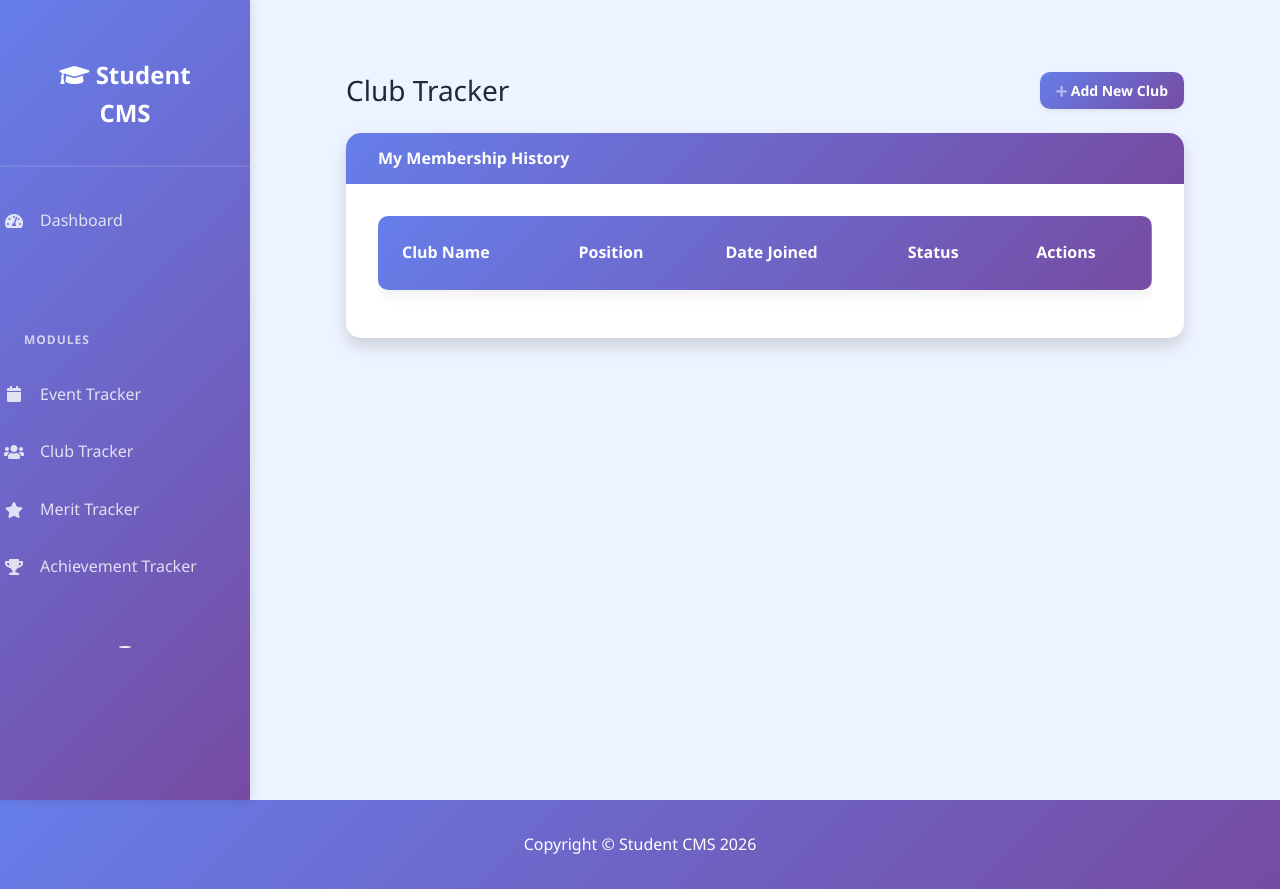
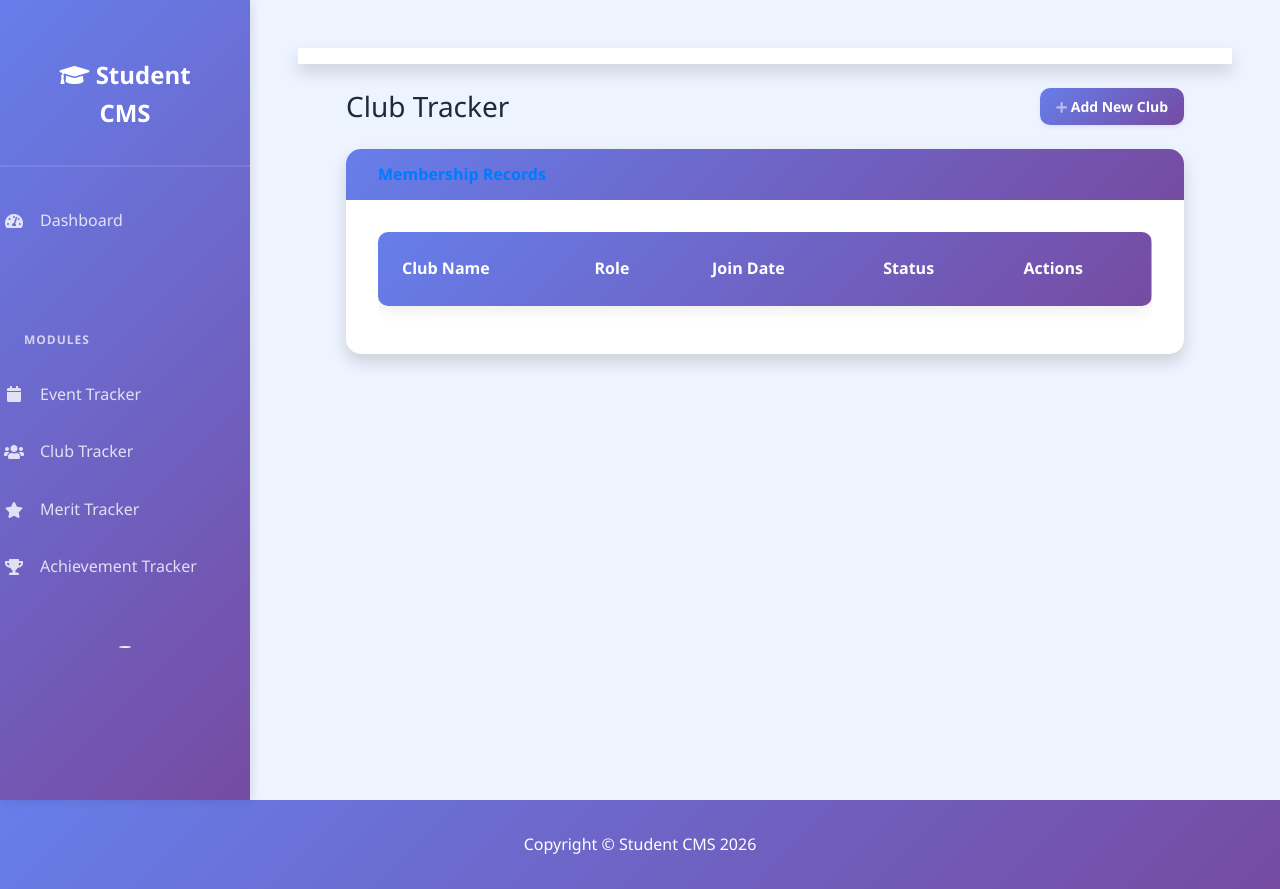
Before and after one commit to User-DefaulT001/Student-Co-curricular-Management-System, a PHP site: page /modules/club/club_tracker.php in a window 1280 px wide. Shown: the top 889 px of the page. Run offline with PHP 8.4, Linux system fonts and the light colour scheme; a user stored in the database is signed in; data comes from the database, SQL or seed files in the repository; lists and menus that the app fills with data are empty; some libraries are stand-ins or nearby versions; some web fonts are replaced.

Commit message:
Update club_tracker.php

```diff
--- a/modules/club/club_tracker.php
+++ b/modules/club/club_tracker.php
@@ -1,8 +1,4 @@
 <?php
-/**
- * Club Tracker Module
- * Strictly matched with Achievement, Merit, and Event Tracker UI
- */
 
 session_start();
 require_once '../../config.php';
@@ -15,7 +11,6 @@ if (!isset($_SESSION['user_id'])) {
 
 $user_id = (int) $_SESSION['user_id'];
 $success = '';
-$error   = '';
 
 // Handle Messages
 if (isset($_SESSION['success_message'])) {
@@ -26,16 +21,13 @@ if (isset($_SESSION['success_message'])) {
 // --- Logic: Handle POST Actions ---
 if ($_SERVER['REQUEST_METHOD'] === 'POST') {
     $action = $_POST['action'] ?? '';
-
     if ($action === 'add') {
-        $name   = mysqli_real_escape_string($conn, $_POST['club_name']);
-        $role   = mysqli_real_escape_string($conn, $_POST['role']);
-        $date   = mysqli_real_escape_string($conn, $_POST['join_date']);
-        $status = $_POST['status'] ?? 'active';
-
-        $sql = "INSERT INTO clubs (user_id, club_name, role, join_date, status) VALUES ('$user_id', '$name', '$role', '$date', '$status')";
-        if (mysqli_query($conn, $sql)) $_SESSION['success_message'] = "Club record added!";
-        header("Location: club_tracker.php"); exit();
+        $name = mysqli_real_escape_string($conn, $_POST['club_name']);
+        $role = mysqli_real_escape_string($conn, $_POST['role']);
+        $date = mysqli_real_escape_string($conn, $_POST['join_date']);
+        $status = $_POST['status'];
+        mysqli_query($conn, "INSERT INTO clubs (user_id, club_name, role, join_date, status) VALUES ('$user_id', '$name', '$role', '$date', '$status')");
+        $success = "Club record added!";
     }
 
     if ($action === 'edit') {
@@ -49,7 +41,6 @@ if ($_SERVER['REQUEST_METHOD'] === 'POST') {
         if (mysqli_query($conn, $sql)) $_SESSION['success_message'] = "Club record updated!";
         header("Location: club_tracker.php"); exit();
     }
-}
 
     // Handle Delete
     if (isset($_GET['delete'])) {
@@ -57,16 +48,18 @@ if (isset($_GET['delete'])) {
         mysqli_query($conn, "DELETE FROM clubs WHERE club_id=$id AND user_id=$user_id");
         header("Location: club_tracker.php"); exit();
     }
-
+}
 include('../../includes/header.php');
+include('../../includes/sidebar.php');
 ?>
-
-<div id="wrapper">
-    <?php include('../../includes/sidebar.php'); ?>
 
 <div id="content-wrapper" class="d-flex flex-column">
     <div id="content">
+
+        <nav class="navbar navbar-expand navbar-light bg-white topbar mb-4 static-top shadow"></nav>
+
         <div class="container-fluid">
+
             <div class="d-sm-flex align-items-center justify-content-between mb-4 mt-4">
                 <h1 class="h3 mb-0 text-gray-800">Club Tracker</h1>
                 <button class="btn btn-primary btn-sm shadow-sm" data-toggle="modal" data-target="#addClubModal">
@@ -75,15 +68,12 @@ include('../../includes/header.php');
             </div>
 
             <?php if($success): ?>
-                    <div class="alert alert-success alert-dismissible fade show">
-                        <?php echo $success; ?>
-                        <button type="button" class="close" data-dismiss="alert">&times;</button>
-                    </div>
+                <div class="alert alert-success"><?php echo $success; ?></div>
             <?php endif; ?>
 
             <div class="card shadow mb-4">
-                    <div class="card-header py-3 bg-primary">
-                        <h6 class="m-0 font-weight-bold text-white">My Membership History</h6>
+                <div class="card-header py-3">
+                    <h6 class="m-0 font-weight-bold text-primary">Membership Records</h6>
                 </div>
                 <div class="card-body">
                     <div class="table-responsive">
@@ -91,8 +81,8 @@ include('../../includes/header.php');
                             <thead>
                                 <tr>
                                     <th>Club Name</th>
-                                        <th>Position</th>
-                                        <th>Date Joined</th>
+                                    <th>Role</th>
+                                    <th>Join Date</th>
                                     <th>Status</th>
                                     <th>Actions</th>
                                 </tr>
@@ -102,28 +92,17 @@ include('../../includes/header.php');
                                 $res = mysqli_query($conn, "SELECT * FROM clubs WHERE user_id = $user_id");
                                 while($row = mysqli_fetch_assoc($res)): ?>
                                     <tr>
-                                            <td><strong><?php echo htmlspecialchars($row['club_name']); ?></strong></td>
+                                        <td><?php echo htmlspecialchars($row['club_name']); ?></td>
                                         <td><?php echo htmlspecialchars($row['role']); ?></td>
                                         <td><?php echo $row['join_date']; ?></td>
                                         <td>
-                                                <span class="badge badge-<?php echo ($row['status'] == 'active') ? 'success' : 'secondary'; ?>">
+                                            <span class="badge badge-<?php echo ($row['status']=='active')?'success':'secondary'; ?>">
                                                 <?php echo ucfirst($row['status']); ?>
                                             </span>
                                         </td>
                                         <td>
-                                                <button class="btn btn-info btn-sm edit-btn"
-                                                        data-id="<?php echo $row['club_id']; ?>"
-                                                        data-name="<?php echo htmlspecialchars($row['club_name']); ?>"
-                                                        data-role="<?php echo htmlspecialchars($row['role']); ?>"
-                                                        data-date="<?php echo $row['join_date']; ?>"
-                                                        data-status="<?php echo $row['status']; ?>"
-                                                        data-toggle="modal" data-target="#editClubModal">
-                                                    <i class="fas fa-edit"></i>
-                                                </button>
-                                                <a href="club_tracker.php?delete=<?php echo $row['club_id']; ?>"
-                                                   class="btn btn-danger btn-sm" onclick="return confirm('Delete this?')">
-                                                    <i class="fas fa-trash"></i>
-                                                </a>
+                                            <button class="btn btn-info btn-sm">Edit</button>
+                                            <a href="?delete=<?php echo $row['club_id']; ?>" class="btn btn-danger btn-sm">Delete</a>
                                         </td>
                                     </tr>
                                 <?php endwhile; ?>
@@ -132,65 +111,11 @@ include('../../includes/header.php');
                     </div>
                 </div>
             </div>
-            </div> </div> <?php include('../../includes/footer.php'); ?>
-    </div> </div> <div class="modal fade" id="addClubModal" tabindex="-1" role="dialog">
-    <div class="modal-dialog" role="document">
-        <div class="modal-content">
-            <form method="POST">
-                <input type="hidden" name="action" value="add">
-                <div class="modal-header bg-primary text-white">
-                    <h5 class="modal-title">Record New Membership</h5>
-                    <button class="close text-white" data-dismiss="modal"><span>&times;</span></button>
-                </div>
-                <div class="modal-body">
-                    <div class="form-group"><label>Club Name</label><input type="text" name="club_name" class="form-control" required></div>
-                    <div class="form-group"><label>Position/Role</label><input type="text" name="role" class="form-control" required></div>
-                    <div class="form-group"><label>Join Date</label><input type="date" name="join_date" class="form-control" required></div>
-                    <div class="form-group"><label>Status</label>
-                        <select name="status" class="form-control">
-                            <option value="active">Active</option>
-                            <option value="inactive">Inactive</option>
-                        </select>
-                    </div>
-                </div>
-                <div class="modal-footer">
-                    <button class="btn btn-secondary" data-dismiss="modal">Cancel</button>
-                    <button type="submit" class="btn btn-primary">Save Changes</button>
-                </div>
-            </form>
-        </div>
-    </div>
-</div>
 
-<div class="modal fade" id="editClubModal" tabindex="-1" role="dialog">
-    <div class="modal-dialog" role="document">
-        <div class="modal-content">
-            <form method="POST">
-                <input type="hidden" name="action" value="edit">
-                <input type="hidden" name="club_id" id="e_id">
-                <div class="modal-header bg-info text-white">
-                    <h5 class="modal-title">Update Club Details</h5>
-                    <button class="close text-white" data-dismiss="modal"><span>&times;</span></button>
-                </div>
-                <div class="modal-body">
-                    <div class="form-group"><label>Club Name</label><input type="text" name="club_name" id="e_name" class="form-control" required></div>
-                    <div class="form-group"><label>Position</label><input type="text" name="role" id="e_role" class="form-control" required></div>
-                    <div class="form-group"><label>Join Date</label><input type="date" name="join_date" id="e_date" class="form-control" required></div>
-                    <div class="form-group"><label>Status</label>
-                        <select name="status" id="e_status" class="form-control">
-                            <option value="active">Active</option>
-                            <option value="inactive">Inactive</option>
-                        </select>
-                    </div>
-                </div>
-                <div class="modal-footer">
-                    <button class="btn btn-secondary" data-dismiss="modal">Cancel</button>
-                    <button type="submit" class="btn btn-info">Update</button>
-                </div>
-            </form>
-        </div>
-    </div>
-</div>
+        </div> </div> <?php include('../../includes/footer.php');
+?>
+
+
 
 <script>
 document.addEventListener('DOMContentLoaded', function () {
```
Lines whose indentation alone changed are shown as unchanged.
